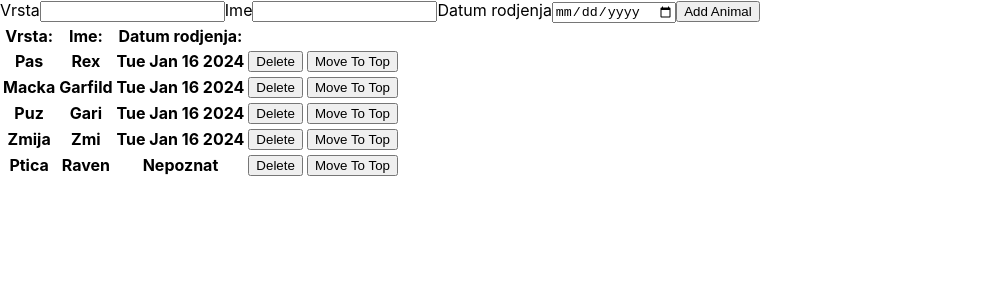
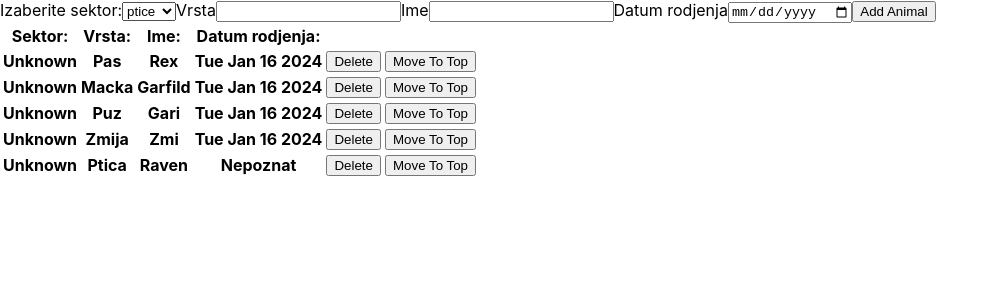
Before and after one commit to BiljanaDa/zooapp, a React (Create React App) app: page / in a window 1280 px wide. Shown: the top 300 px of the page, without its empty margins (0-998 px from the left). Built offline with nearby package versions, Linux system fonts and the light colour scheme.

Commit message:
add sector

```diff
--- a/src/AnimalList.js
+++ b/src/AnimalList.js
@@ -9,15 +9,26 @@ function AnimalList() {
     { vrsta: "Ptica", ime: "Raven" },
   ]);
 
+  const sectors = ["ptice", "zmije", "sisari"];
+
   const [newAnimal, setNewAnimal] = useState([
-    { vrsta: "", ime: "", datumRodjenja: "" },
+    { vrsta: "", ime: "", datumRodjenja: "", sector: sectors[0] },
   ]);
 
   const addAnimal = (e) => {
     e.preventDefault();
-    setAnimals([...animals, newAnimal]);
+    const animalWithSector = {
+      ...newAnimal,
+      sector: newAnimal.sector || sectors[0],
+    };
+    setAnimals([...animals, animalWithSector]);
 
-    setNewAnimal({ vrsta: "", ime: "", datumRodjenja: "" });
+    setNewAnimal({
+      vrsta: "",
+      ime: "",
+      datumRodjenja: "",
+      sector: sectors[0],
+    });
   };
 
   const removeAnimal = (index) => {
@@ -50,6 +61,20 @@ function AnimalList() {
   return (
     <div>
       <form onSubmit={addAnimal}>
+        <label htmlFor="sector">Izaberite sektor:</label>
+        <select
+          id="sector"
+          value={newAnimal.sector}
+          onChange={(e) =>
+            setNewAnimal({ ...newAnimal, sector: e.target.value })
+          }
+        >
+          {sectors.map((sector, index) => (
+            <option key={index} value={sector}>
+              {sector}
+            </option>
+          ))}
+        </select>
         <label>Vrsta</label>
         <input
           type="text"
@@ -80,6 +105,7 @@ function AnimalList() {
       <table>
         <thead>
           <tr>
+            <th>Sektor:</th>
             <th>Vrsta:</th>
             <th>Ime:</th>
             <th>Datum rodjenja:</th>
@@ -88,6 +114,7 @@ function AnimalList() {
         <tbody>
           {animals.map((animal, index) => (
             <tr key={index}>
+              <th>{animal.sector ? animal.sector : "Unknown"}</th>
               <th>{animal.vrsta}</th>
               <th>{animal.ime}</th>
               <th>
```
